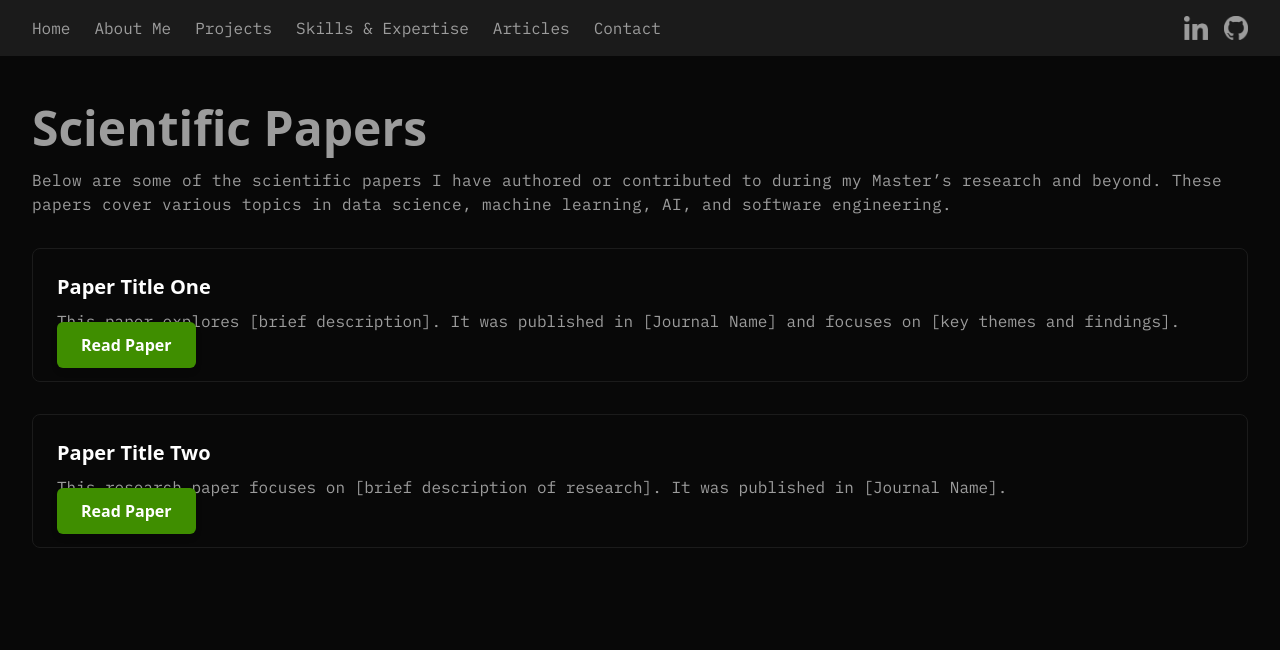
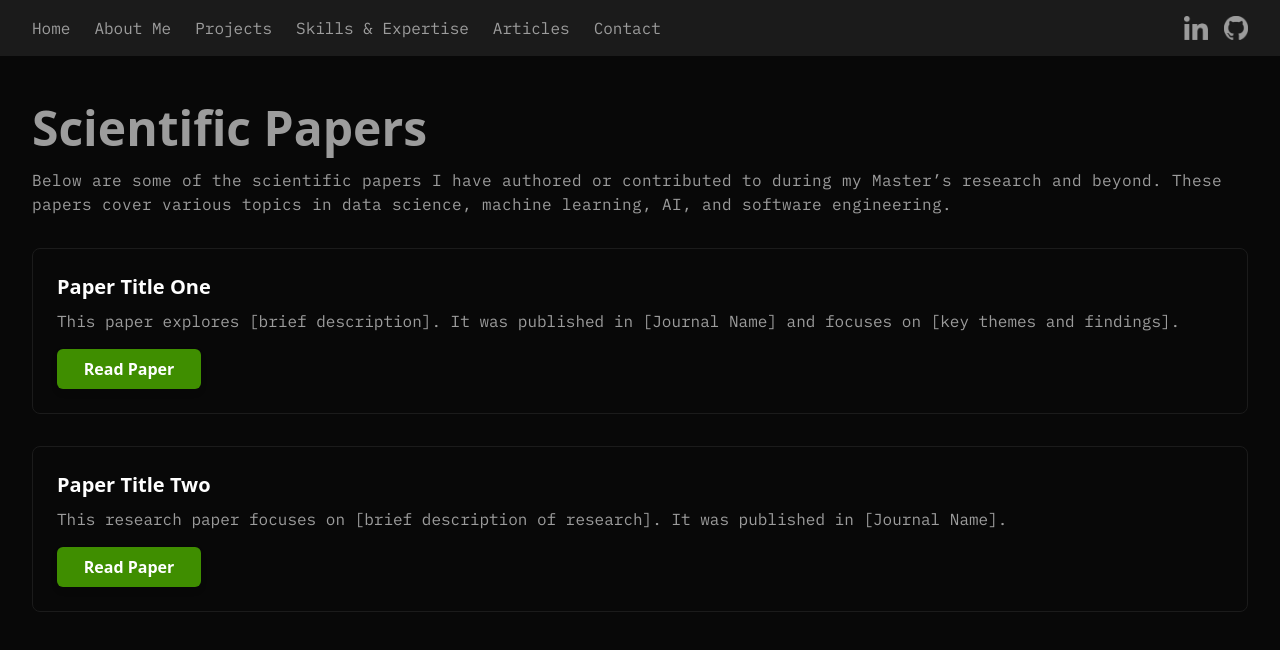
Before and after one commit to caiohrgm/personal-portfolio, a React (Vite) app in the folder project/: page /articles/scientific-papers in a window 1280 px wide. Shown: the top 650 px of the page. Built offline with nearby package versions, Linux system fonts and the light colour scheme.

Commit message:
small fixes on my layout

```diff
--- a/project/src/components/Hero.tsx
+++ b/project/src/components/Hero.tsx
@@ -1,4 +1,5 @@
 import profileImage from "../assets/profile.png";
+import { Link } from 'react-router-dom';
 
 export default function Hero() {
   return (
@@ -8,9 +9,11 @@ export default function Hero() {
         <p className="text-[#9C9C9C] mt-4 font-mono">
           Software Engineer and Data Scientist, experienced with back-end, data analasys and R&D projects.
         </p>
-        <button className="border bg-[#3F8E00] border-[#62BA1B] mt-6 p-4 rounded-md font-mono">
-          Let´s get started
-        </button>
+        <Link to="/about">
+          <button className="border bg-[#3F8E00] border-[#62BA1B] mt-6 p-4 rounded-md font-mono">
+            Let´s get started
+          </button>
+        </Link>
       </div>
 
       <div className="mt-8 md:mt-0 md:ml-12">
--- a/project/src/components/Layout.tsx
+++ b/project/src/components/Layout.tsx
@@ -10,7 +10,7 @@ export default function Layout({ children }: { children: React.ReactNode }) {
         <header className="bg-[#1B1B1B] py-4 px-8 flex justify-between items-center">
           <nav className="flex space-x-6 text-[#9C9C9C] font-mono">
             <Link to="/" className="hover:text-white">Home</Link>
-            <Link to="/about-me" className="hover:text-white">About Me</Link>
+            <Link to="/about" className="hover:text-white">About Me</Link>
             <Link to="/projects" className="hover:text-white">Projects</Link>
             <Link to="/skills" className="hover:text-white">Skills & Expertise</Link>
 
--- a/project/src/pages/Home.tsx
+++ b/project/src/pages/Home.tsx
@@ -14,7 +14,7 @@ export default function Home() {
       </div >
         <section className="py-8 px-8 text-center bg-[#080808]">
         <p className="text-[#9C9C9C] text-left tracking-wide font-mono w-full 3
-        px-148 mt-30">
+        px-75 mt-30">
           Worked with
         </p>
         <div className="flex flex-wrap justify-center gap-6 mt-4 py-auto">
--- a/project/src/pages/ScientificPapers.tsx
+++ b/project/src/pages/ScientificPapers.tsx
@@ -9,21 +9,21 @@ export default function ScientificPapers() {
         {/* Paper List */}
         <div className="mt-8 space-y-8">
           {/* Paper 1 */}
-          <div className="bg-[#080808] border border-[#1B1B1B] p-6 rounded-lg">
+          <div className="bg-[#080808] border border-[#1B1B1B] p-6 rounded-lg flex flex-col">
             <h2 className="text-xl font-bold font-raleway text-white">Paper Title One</h2>
             <p className="text-[#9C9C9C] mt-2 font-mono">
               This paper explores [brief description]. It was published in [Journal Name] and focuses on [key themes and findings].
             </p>
-            <a href="[link-to-paper]" target="_blank" rel="noopener noreferrer" className="btn-green mt-4">Read Paper</a>
+            <a href="[link-to-paper]" target="_blank" rel="noopener noreferrer" className="btn-green mt-4 w-36 px-6 py-2 text-center">Read Paper</a>
           </div>
 
           {/* Paper 2 */}
-          <div className="bg-[#080808] border border-[#1B1B1B] p-6 rounded-lg">
+          <div className="bg-[#080808] border border-[#1B1B1B] p-6 rounded-lg flex flex-col">
             <h2 className="text-xl font-bold font-raleway text-white">Paper Title Two</h2>
             <p className="text-[#9C9C9C] mt-2 font-mono">
               This research paper focuses on [brief description of research]. It was published in [Journal Name].
             </p>
-            <a href="[link-to-paper]" target="_blank" rel="noopener noreferrer" className="btn-green mt-4">Read Paper</a>
+            <a href="[link-to-paper]" target="_blank" rel="noopener noreferrer" className="btn-green mt-4 w-36 px-6 py-2 text-center">Read Paper</a>
           </div>
 
           {/* More papers can follow... */}
--- a/project/src/router.tsx
+++ b/project/src/router.tsx
@@ -15,7 +15,7 @@ export default function AppRouter() {
     <Router>
       <Routes>
         <Route path="/" element={<Layout><Home /></Layout>} />
-        <Route path="/about-me" element={<Layout><AboutMe /></Layout>} />
+        <Route path="/about" element={<Layout><AboutMe /></Layout>} />
         <Route path="/projects" element={<Layout><Projects /></Layout>} />
         <Route path="/skills" element={<Layout><SkillsAndExpertise /></Layout>} />
          <Route path="/articles" element={<Layout><Articles /></Layout>} />
```
